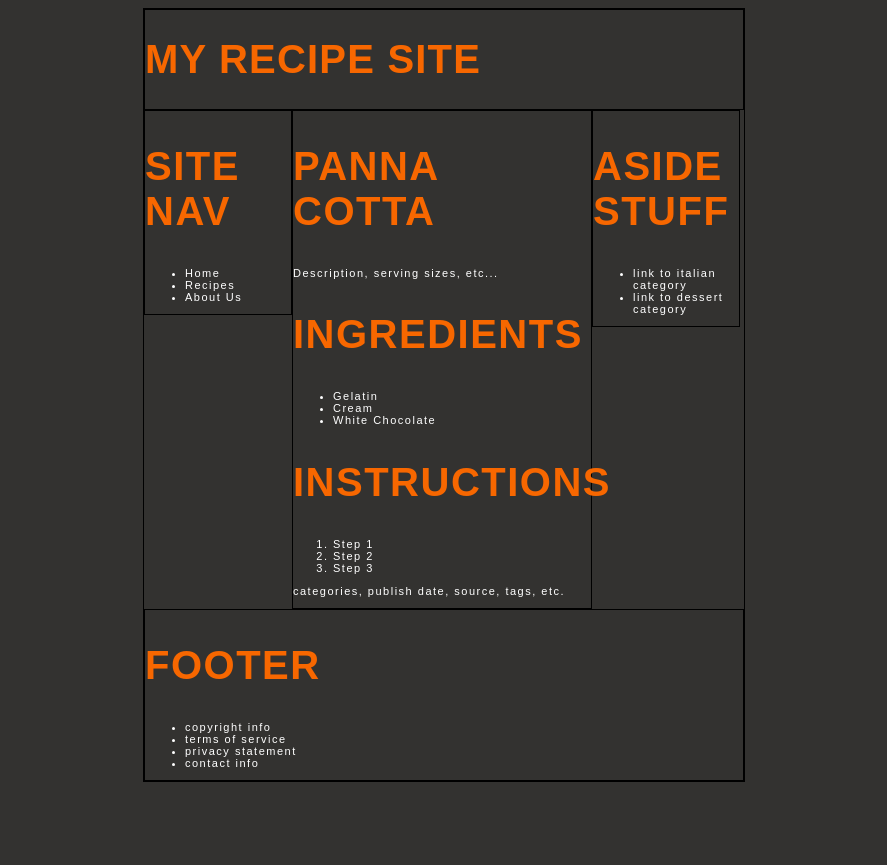
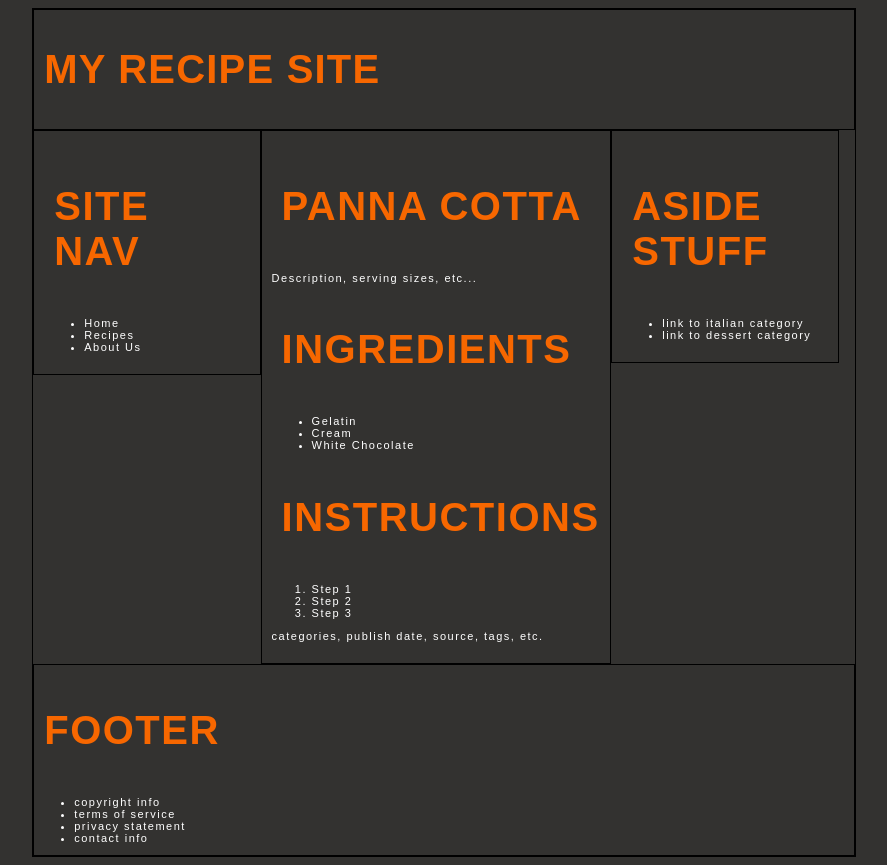
Before and after one commit to Gravesh1/layout, a plain HTML site: page index.html in a window 1280 px wide. Shown: the whole page, without its empty margins (196-1083 px from the left). Before the commit the page ends 800 px from the top, so only its background shows below. Drawn offline with Linux system fonts and the light colour scheme.

Commit message:
Update layout.css

```diff
--- a/styles/layout.css
+++ b/styles/layout.css
@@ -1,5 +1,5 @@
 #wrapper {
-    width:600px;
+    width:65%;
     margin: 0 auto 0 auto;
     border:1px solid #000;
 }
@@ -10,6 +10,7 @@
 
 nav, article, aside {
     float:left;
+    padding: 10px;
     border:1px solid #000;
       font-family: Gotham, Sans-Serif;
   font-size: 11px;
@@ -18,12 +19,12 @@ nav, article, aside {
 }
 
 nav, aside {
-   width:146px;
+   width:25%;
 
 }
 
 article {
-    width:298px;
+    width:40%;
       font-family: Gotham, Sans-Serif;
   font-size: 11px;
   color:#FFFFFF;
@@ -56,6 +57,7 @@ h1, h2 /*This controls all listed headings. (h1, h2, h3...etc)*/
     color:#F76700;
     font-size:40px;
     text-transform:uppercase;
+    padding: 10px;
 
 }
 
```
